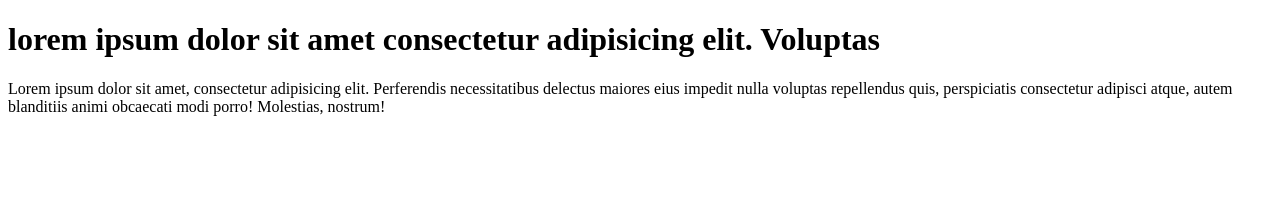
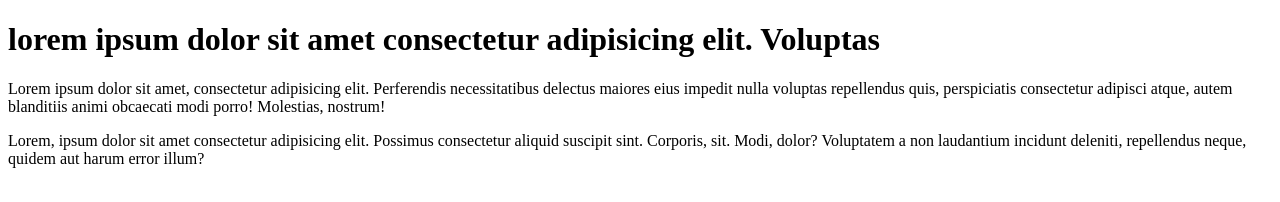
Before and after one commit to Ashishaga0039/tranning-file, a plain HTML site: page index.html in a window 1280 px wide. Drawn offline with Linux system fonts and the light colour scheme.

Commit message:
Hello index.html file

```diff
--- a/index.html
+++ b/index.html
@@ -10,5 +10,6 @@
     <h1>lorem ipsum dolor sit amet consectetur adipisicing elit. Voluptas
     </h1>
     <p>Lorem ipsum dolor sit amet, consectetur adipisicing elit. Perferendis necessitatibus delectus maiores eius impedit nulla voluptas repellendus quis, perspiciatis consectetur adipisci atque, autem blanditiis animi obcaecati modi porro! Molestias, nostrum!</p>
+    <p>Lorem, ipsum dolor sit amet consectetur adipisicing elit. Possimus consectetur aliquid suscipit sint. Corporis, sit. Modi, dolor? Voluptatem a non laudantium incidunt deleniti, repellendus neque, quidem aut harum error illum?</p>
 </body>
 </html>
```
